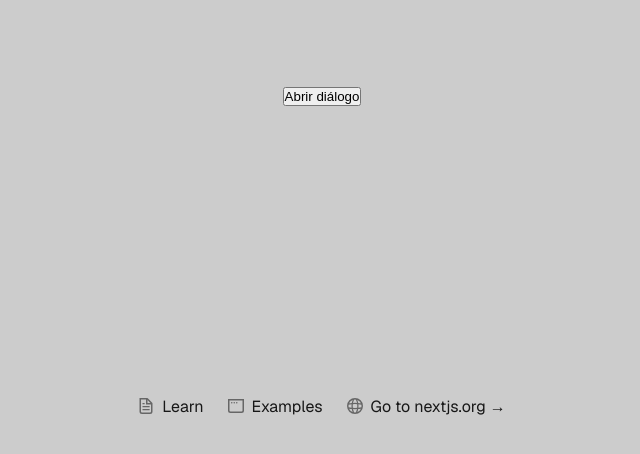
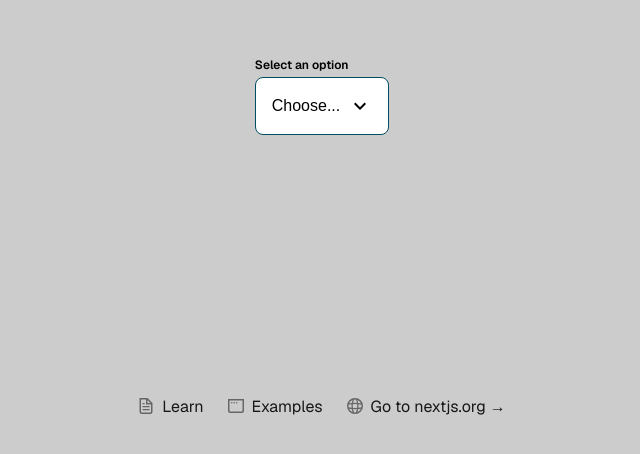
Before and after one commit to PedroPA94/fiap-tech-challenge-1, a Next.js app: page / in a window 1280 px wide. Shown: the part 304-758 px from the top of the page, without its empty margins (318-958 px from the left). Built offline with nearby package versions, Linux system fonts and the light colour scheme.

Commit message:
feat: implementa dropdown

```diff
--- a/app/page.tsx
+++ b/app/page.tsx
@@ -9,28 +9,32 @@ import {
   Card,
   Dialog,
   Divider,
+  Dropdown,
   Header,
 } from "@/design-system/components";
-import { useState } from "react";
+import { useEffect, useState } from "react";
 
 export default function Home() {
   const [open, setOpen] = useState(false);
+  const [val, setVal] = useState<string | number | undefined>("");
+
+  useEffect(() => {
+    console.log("Selected value:", val);
+  }, [val]);
   return (
     <div className={styles.page}>
       <main className={styles.main}>
-        <button onClick={() => setOpen(true)}>Abrir diálogo</button>
-
-        <Dialog
-          size="regular"
-          type="critical"
-          isOpen={open}
-          onClose={() => setOpen(false)}
-          onPrimaryClick={() => setOpen(false)}
-          primaryLabel="OK"
-          title="Exemplo de Diálogo"
-        >
-          <p>Este é um exemplo de diálogo usando o componente Dialog.</p>
-        </Dialog>
+        <Dropdown
+          label="Select an option"
+          placeholder="Choose..."
+          options={[
+            { value: "option1", content: "Option 1" },
+            { value: "option2", content: "Option 2" },
+            { value: "option3", content: "Option 3" },
+          ]}
+          value={val}
+          onChange={(value) => setVal(value)}
+        ></Dropdown>
       </main>
       <footer className={styles.footer}>
         <a
--- /dev/null
+++ b/design-system/components/Dropdown/Dropdown.module.css
@@ -0,0 +1,58 @@
+:root {
+  --border-radius-dropdown-input: var(--border-radius);
+  --border-width-dropdown-input: var(--border-width-regular);
+  --color-bg-dropdown-input: var(--color-extra-white);
+  --color-border-dropdown-input: var(--color-brand-primary-200);
+  --color-text-dropdown-input: var(--color-extra-black);
+  --color-text-dropdown-label: var(--color-extra-black);
+  --font-size-dropdown-input: var(--font-size-sm);
+  --font-size-dropdown-label: var(--font-size-xs);
+  --font-weight-dropdown-input: var(--font-weight-regular);
+  --font-weight-dropdown-label: var(--font-weight-bold);
+  --spacing-gap-dropdown: var(--spacing-xs);
+  --spacing-horizontal-dropdown-input: var(--spacing-md);
+  --spacing-vertical-dropdown-input: var(--spacing-md);
+}
+
+.dropdownWrapper {
+  display: flex;
+  flex-direction: column;
+  gap: var(--spacing-gap-dropdown);
+  position: relative;
+  width: fit-content;
+}
+
+.label {
+  font-size: var(--font-size-dropdown-label);
+  font-weight: var(--font-weight-dropdown-label);
+  color: var(--color-text-dropdown-label);
+}
+
+.dropdownButton {
+  display: flex;
+  justify-content: space-between;
+  align-items: center;
+  background-color: var(--color-bg-dropdown-input);
+  border: var(--border-width-dropdown-input) solid
+    var(--color-border-dropdown-input);
+  border-radius: var(--border-radius-dropdown-input);
+  padding: var(--spacing-vertical-dropdown-input)
+    var(--spacing-horizontal-dropdown-input);
+  font-size: var(--font-size-dropdown-input);
+  font-weight: var(--font-weight-dropdown-input);
+  color: var(--color-text-dropdown-input);
+  cursor: pointer;
+  width: 100%;
+}
+
+.chevronIcon {
+  margin-left: var(--spacing-sm);
+}
+
+.dropdownMenuWrapper {
+  position: absolute;
+  top: calc(100% + var(--spacing-xs));
+  left: 0;
+  width: 100%;
+  z-index: 999;
+}
--- /dev/null
+++ b/design-system/components/Dropdown/Dropdown.tsx
@@ -0,0 +1,153 @@
+import { DropdownMenu } from "./DropdownMenu/DropdownMenu";
+import { DropdownItemProps } from "./DropdownItem/DropdownItem";
+
+import { useEffect, useRef, useState } from "react";
+import styles from "./Dropdown.module.css";
+import Icon from "@mdi/react";
+import { mdiChevronDown, mdiChevronUp } from "@mdi/js";
+
+interface DropdownProps {
+  label: string;
+  placeholder?: string;
+  options: DropdownItemProps[];
+  value?: string | number;
+  onChange?: (value: string | number | undefined) => void;
+}
+
+export function Dropdown({
+  label,
+  placeholder,
+  options,
+  value: controlledValue,
+  onChange,
+}: DropdownProps) {
+  const [isOpen, setIsOpen] = useState(false);
+  const [selectedValue, setSelectedValue] = useState<
+    string | number | undefined
+  >(controlledValue ?? "");
+  const wrapperRef = useRef<HTMLDivElement>(null);
+
+  const handleSelect = (value: string | number | undefined) => {
+    setSelectedValue(value);
+    onChange?.(value);
+    setIsOpen(false);
+    buttonRef.current?.focus(); // Acessibilidade
+  };
+
+  const selectedOption = options.find((opt) => opt.value === selectedValue);
+
+  // Fecha o dropdown ao clicar fora
+  useEffect(() => {
+    const handleClickOutside = (event: MouseEvent) => {
+      if (
+        wrapperRef.current &&
+        !wrapperRef.current.contains(event.target as Node)
+      ) {
+        setIsOpen(false);
+        setHighlightedIndex(null); // Acessibilidade
+      }
+    };
+    document.addEventListener("mousedown", handleClickOutside);
+    return () => document.removeEventListener("mousedown", handleClickOutside);
+  }, []);
+
+  // === Acessibilidade ===
+
+  const [highlightedIndex, setHighlightedIndex] = useState<number | null>(null);
+  const buttonRef = useRef<HTMLButtonElement>(null);
+  // Navegação via teclado
+  const handleKeyDown = (event: React.KeyboardEvent) => {
+    // Abrir menu
+    if (!isOpen) {
+      if (
+        event.key === "ArrowDown" ||
+        event.key === "Enter" ||
+        event.key === " "
+      ) {
+        event.preventDefault();
+        setIsOpen(true);
+        setHighlightedIndex(0);
+      }
+      return;
+    }
+
+    // Fechar menu
+    if (event.key === "Escape") {
+      setIsOpen(false);
+      setHighlightedIndex(null);
+      buttonRef.current?.focus();
+    }
+
+    // Navegar entre opções
+    else if (event.key === "ArrowDown") {
+      event.preventDefault();
+      setHighlightedIndex((prev) =>
+        prev === null || prev === options.length - 1 ? 0 : prev + 1
+      );
+    } else if (event.key === "ArrowUp") {
+      event.preventDefault();
+      setHighlightedIndex((prev) =>
+        prev === null || prev === 0 ? options.length - 1 : prev - 1
+      );
+    }
+
+    // Selecionar opção
+    else if (event.key === "Enter" || event.key === " ") {
+      event.preventDefault();
+      if (highlightedIndex !== null) {
+        handleSelect(options[highlightedIndex].value);
+      }
+    }
+  };
+
+  return (
+    <div className={styles.dropdownWrapper} ref={wrapperRef}>
+      <label className={styles.label} id="dropdown-label">
+        {label}
+      </label>
+
+      <button
+        ref={buttonRef}
+        type="button"
+        className={styles.dropdownButton}
+        aria-haspopup="listbox"
+        aria-expanded={isOpen}
+        aria-labelledby="dropdown-label"
+        onClick={() => {
+          setIsOpen((prev) => !prev);
+          setHighlightedIndex(0);
+        }}
+        onKeyDown={handleKeyDown}
+      >
+        <span>{selectedOption?.content ?? (placeholder || "Select")}</span>
+        <Icon
+          path={isOpen ? mdiChevronUp : mdiChevronDown}
+          size={1}
+          className={styles.chevronIcon}
+        />
+      </button>
+
+      {isOpen && (
+        <div
+          className={styles.dropdownMenuWrapper}
+          role="listbox"
+          tabIndex={-1}
+          aria-activedescendant={
+            highlightedIndex !== null
+              ? `dropdown-item-${highlightedIndex}`
+              : undefined
+          }
+        >
+          <DropdownMenu
+            options={options.map((opt, idx) => ({
+              ...opt,
+              id: `dropdown-item-${idx}`,
+              onClick: () => handleSelect(opt.value),
+              isHighlighted: highlightedIndex === idx,
+            }))}
+          />
+        </div>
+      )}
+    </div>
+  );
+}
--- /dev/null
+++ b/design-system/components/Dropdown/DropdownItem/DropdownItem.module.css
@@ -0,0 +1,23 @@
+:root {
+  --color-bg-dropdown-item: var(--color-extra-white);
+  --color-bg-dropdown-item-hover: var(--color-brand-secondary-100);
+  --color-text-dropdown-item: var(--color-extra-black);
+  --font-size-dropdown-item: var(--font-size-sm);
+  --font-weight-dropdown-item: var(--font-weight-regular);
+  --spacing-horizontal-dropdown-item: var(--spacing-md);
+  --spacing-vertical-dropdown-item: var(--spacing-md);
+}
+
+.dropdownItem {
+  background-color: var(--color-bg-dropdown-item);
+  color: var(--color-text-dropdown-item);
+  font-size: var(--font-size-dropdown-item);
+  font-weight: var(--font-weight-dropdown-item);
+  padding: var(--spacing-vertical-dropdown-item)
+    var(--spacing-horizontal-dropdown-item);
+  width: 100%;
+}
+.dropdownItem:hover {
+  background-color: var(--color-bg-dropdown-item-hover);
+  cursor: pointer;
+}
--- /dev/null
+++ b/design-system/components/Dropdown/DropdownItem/DropdownItem.tsx
@@ -0,0 +1,24 @@
+import styles from "./DropdownItem.module.css";
+
+export interface DropdownItemProps
+  extends React.HTMLAttributes<HTMLOptionElement> {
+  value: string | number | undefined;
+  content: string;
+  isHighlighted?: boolean;
+}
+
+export function DropdownItem({
+  value,
+  content,
+  isHighlighted,
+}: DropdownItemProps) {
+  return (
+    <option
+      className={styles.dropdownItem}
+      value={value}
+      aria-selected={isHighlighted}
+    >
+      {content}
+    </option>
+  );
+}
--- /dev/null
+++ b/design-system/components/Dropdown/DropdownMenu/DropdownMenu.tsx
@@ -0,0 +1,25 @@
+import { DropdownItem, DropdownItemProps } from "../DropdownItem/DropdownItem";
+import styles from "./DropdowndMenu.module.css";
+
+interface DropdownMenuProps extends React.HTMLAttributes<HTMLDivElement> {
+  options: (DropdownItemProps & {
+    id: string;
+    onClick?: () => void;
+  })[];
+}
+
+export function DropdownMenu({ options }: DropdownMenuProps) {
+  return (
+    <div className={styles.dropdownMenu}>
+      {options.map((option) => (
+        <div key={option.id} id={option.id} onClick={option.onClick}>
+          <DropdownItem
+            value={option.value}
+            content={option.content}
+            isHighlighted={option.isHighlighted}
+          />
+        </div>
+      ))}
+    </div>
+  );
+}
--- /dev/null
+++ b/design-system/components/Dropdown/DropdownMenu/DropdowndMenu.module.css
@@ -0,0 +1,12 @@
+:root {
+  --border-radius-dropdown-menu: var(--border-radius);
+  --border-width-dropdown-menu: var(--border-width-regular);
+  --color-border-dropdown-menu: var(--color-brand-primary-200);
+}
+
+.dropdownMenu {
+  border: var(--border-width-dropdown-menu) solid
+    var(--color-border-dropdown-menu);
+  border-radius: var(--border-radius-dropdown-menu);
+  overflow: hidden;
+}
--- a/design-system/components/index.ts
+++ b/design-system/components/index.ts
@@ -6,3 +6,4 @@ export * from "./IconButton/IconButton";
 export * from "./Header/Header";
 export * from "./AmountDisplay/AmountDisplay";
 export * from "./Dialog/Dialog";
+export * from "./Dropdown/Dropdown";
```
